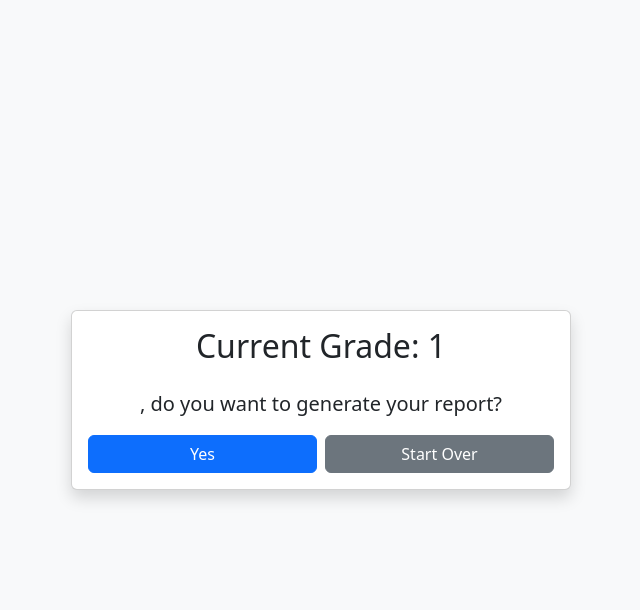
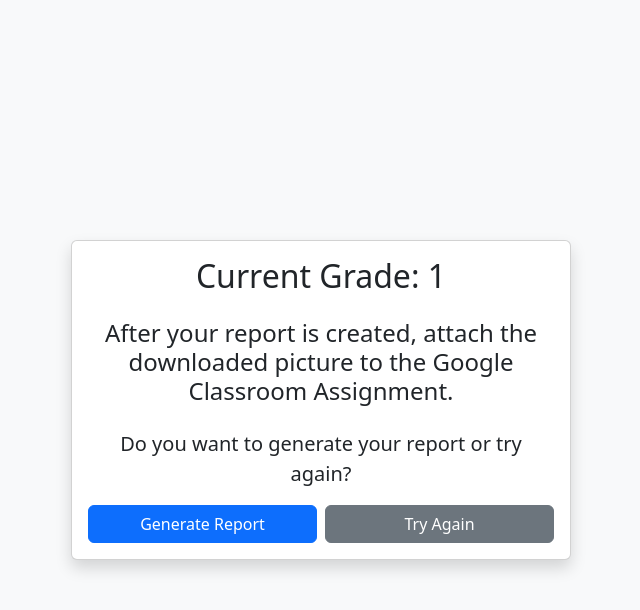
Before and after one commit to sfranz2422/FranzQuiz, a Flask app: page /finish/1 in a window 1280 px wide. Shown: the top 610 px of the page, without its empty margins (319-959 px from the left). Run offline with Flask 3, Linux system fonts and the light colour scheme.

Commit message:
new quizzes

```diff
--- a/main.py
+++ b/main.py
@@ -48,8 +48,15 @@
     res = requests.get(url).json()
     return res
 
+def get_file_handling_data():
+    url="https://api.npoint.io/beadacc26a1b6b32bbf2"
+    res = requests.get(url).json()
+    return res
 
-
+def get_p5play_basics_data():
+    url="https://api.npoint.io/81392477ca243d99e34b"
+    res = requests.get(url).json()
+    return res
 # List of questions with answers
 questions = []
 
@@ -114,6 +121,14 @@
     if key == "css_box_model":
         questions = get_css_box_model_data()
         title = "css box model"
+
+    if key == "file_handling":
+        questions = get_file_handling_data()
+        title = "Python Files"
+
+    if key == "p5play_basics":
+        questions = get_p5play_basics_data()
+        title = "p5 Play Basics"
 
     question_data = questions[session["current_index"]]
     session["total_questions"] = len(questions)
--- a/templates/finish.html
+++ b/templates/finish.html
@@ -31,18 +31,19 @@
 
 
 
-                    <h2 class="card-title mb-4"> Current Grade: {{ grade }}</h2>
-                     <p id="question" class="lead">{{ session["name"]  }}, do you want to generate your report?</p>
+                    <h2 class="card-title mb-4">Current Grade: {{ grade }}</h2>
+                     <h4 class="card-title mb-4">After your report is created, attach the downloaded picture to the Google Classroom Assignment.</h4>
+                     <p id="question" class="lead">Do you want to generate your report or try again?</p>
 <form id="quiz-form" method="POST" action="{{ url_for('finish', grade=grade) }}">
 <input type="hidden" name="grade" value = "{{ grade }}">
     <input type="hidden" name="name" value = "{{ session['name'] }}">
 
                         <div class="row g-2">
                             <div class="col">
-    <button type="submit" id="submit-btn" class="btn btn-primary w-100">Yes</button>
+    <button type="submit" id="submit-btn" class="btn btn-primary w-100">Generate Report</button>
                             </div>
                              <div class="col">
-        <a href="{{ url_for('home') }}" class="btn btn-secondary w-100">Start Over</a>
+        <a href="{{ url_for('home') }}" class="btn btn-secondary w-100">Try Again</a>
                                  </div>
                                  </div>
                     </form>
```
Also changed, not shown: templates/index.html (+8 -3 lines).
